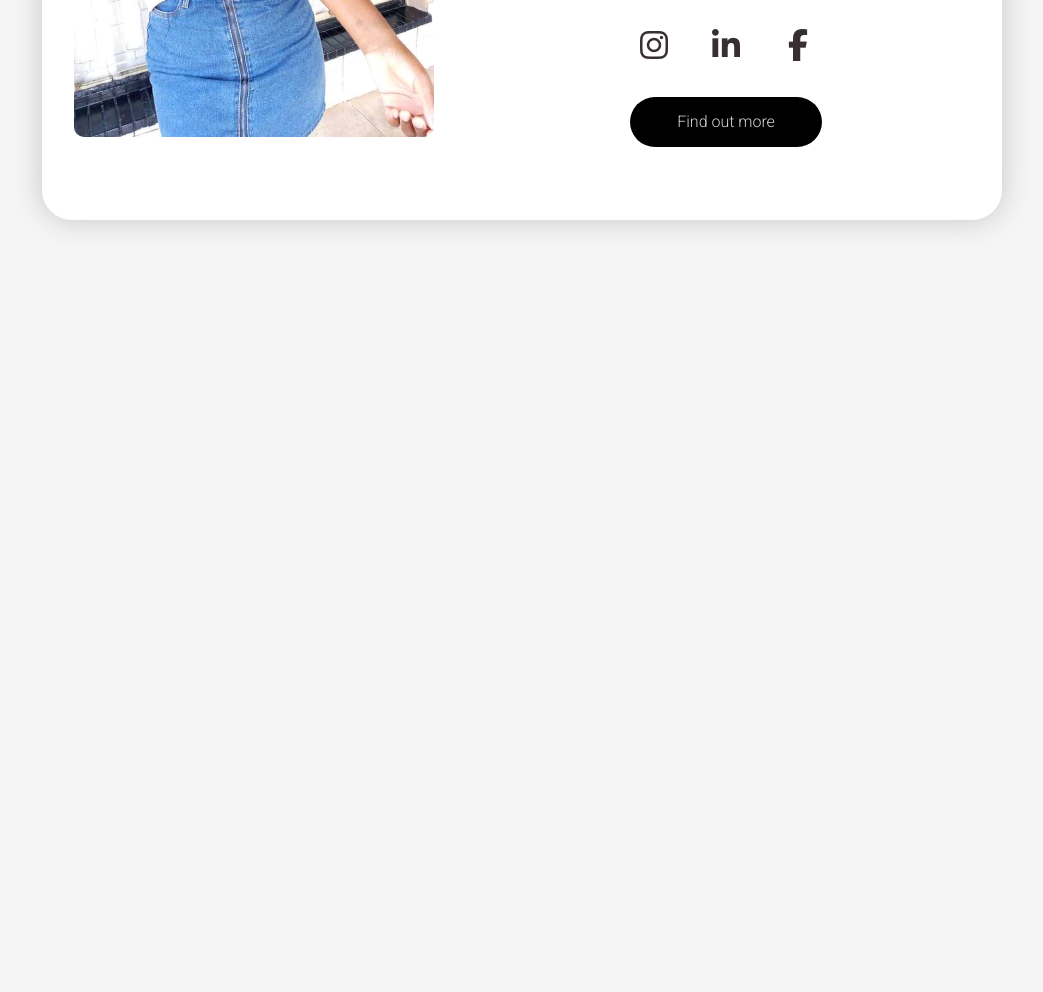
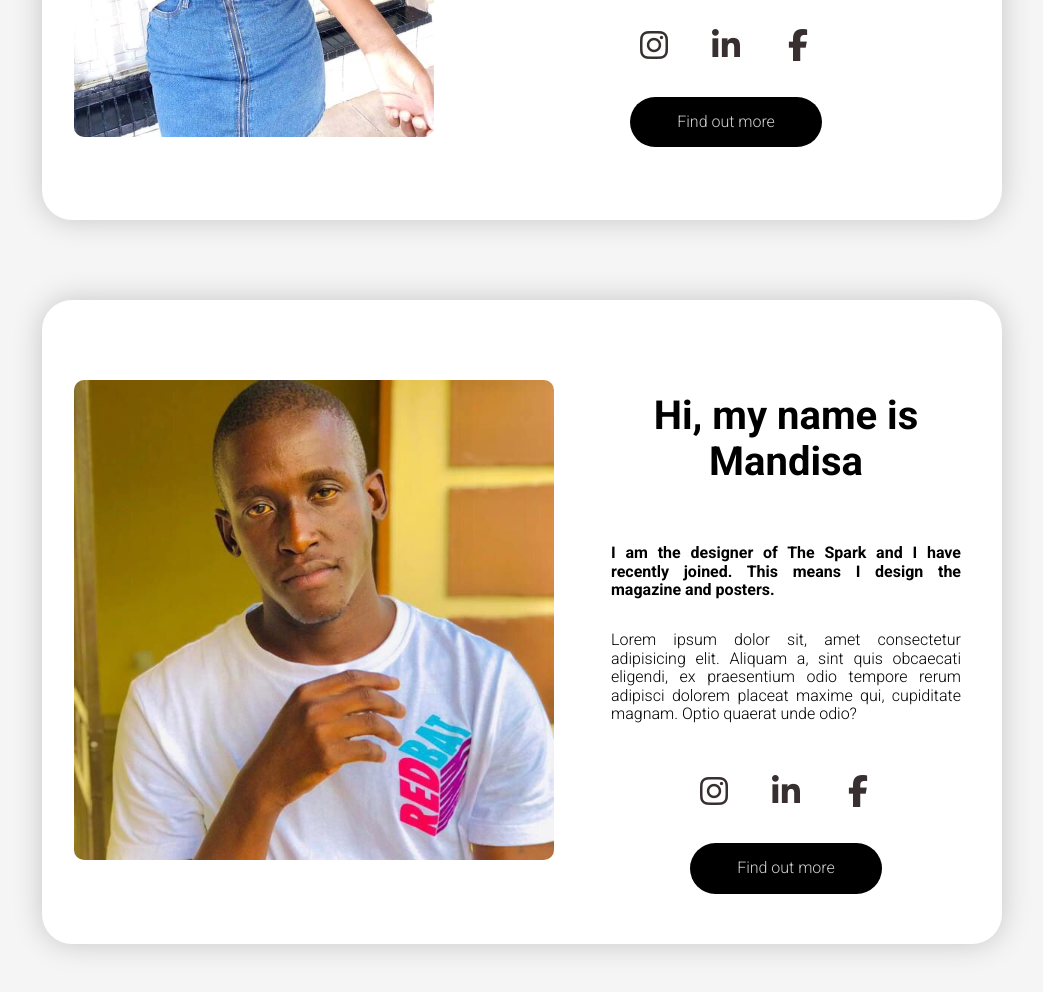
Before and after one commit to mpukabaofficial/The-Spark-Magazine, a plain HTML site: page Team/index.html in a window 1280 px wide. Shown: the part 4943-5935 px from the top of the page, without its empty margins (118-1161 px from the left). Before the commit the page ends 5243 px from the top, so only its background shows below. Drawn offline with Linux system fonts and the light colour scheme.

Commit message:
new commit

```diff
--- a/Home/style.css
+++ b/Home/style.css
@@ -275,6 +275,7 @@ footer{
    transform: translate(200px, -600px);
  }
 
+
 }
 
 /*final*/
--- a/Team/index.html
+++ b/Team/index.html
@@ -277,6 +277,39 @@
           </div>
         </div>
       </article>
+      <!--Mandisa's profile-->
+      <article class="profile">
+        <div class="container">
+          <div class="pic">
+            <img src="/images/Mandisa.jpeg" alt="Lulama" class="profile-pic" />
+          </div>
+          <div class="info">
+            <h1>Hi, my name is Mandisa</h1>
+            <p class="position">
+              I am the designer of The Spark and I have recently joined. This
+              means I design the magazine and posters.
+            </p>
+            <p class="statement">
+              Lorem ipsum dolor sit, amet consectetur adipisicing elit. Aliquam
+              a, sint quis obcaecati eligendi, ex praesentium odio tempore rerum
+              adipisci dolorem placeat maxime qui, cupiditate magnam. Optio
+              quaerat unde odio?
+            </p>
+            <div class="socials">
+              <div class="boxes-socials">
+                <a href="#"><i class="fab fa-instagram fa-2x"></i></a>
+              </div>
+              <div class="boxes-socials">
+                <a href="#"><i class="fab fa-linkedin-in fa-2x"></i></a>
+              </div>
+              <div class="boxes-socials">
+                <a href="#"><i class="fab fa-facebook-f fa-2x"></i></a>
+              </div>
+            </div>
+            <div class="btn"><a href="#" class="more">Find out more</a></div>
+          </div>
+        </div>
+      </article>
     </main>
   </body>
 </html>
```
Also changed, not shown: Home/index.html (+6 -8 lines).
